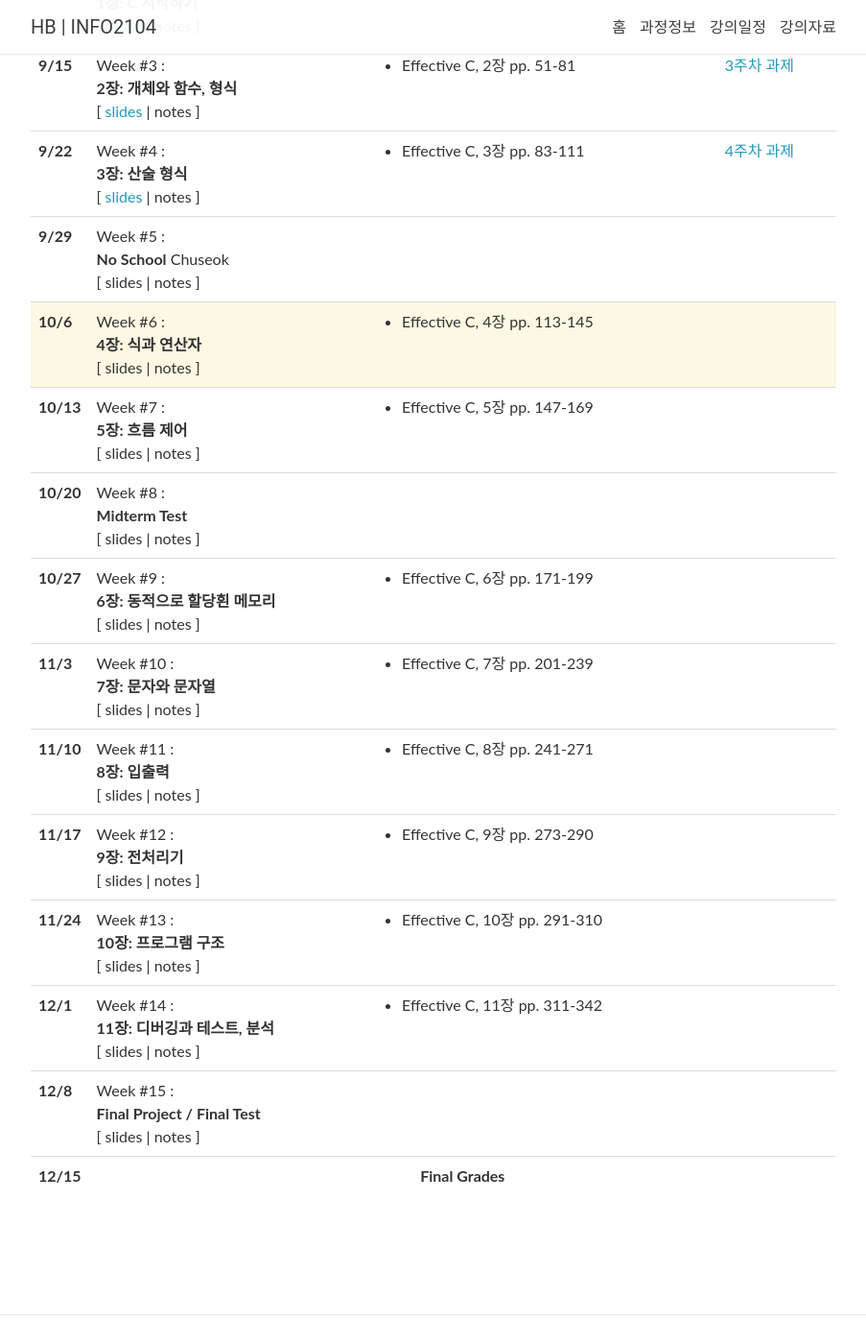
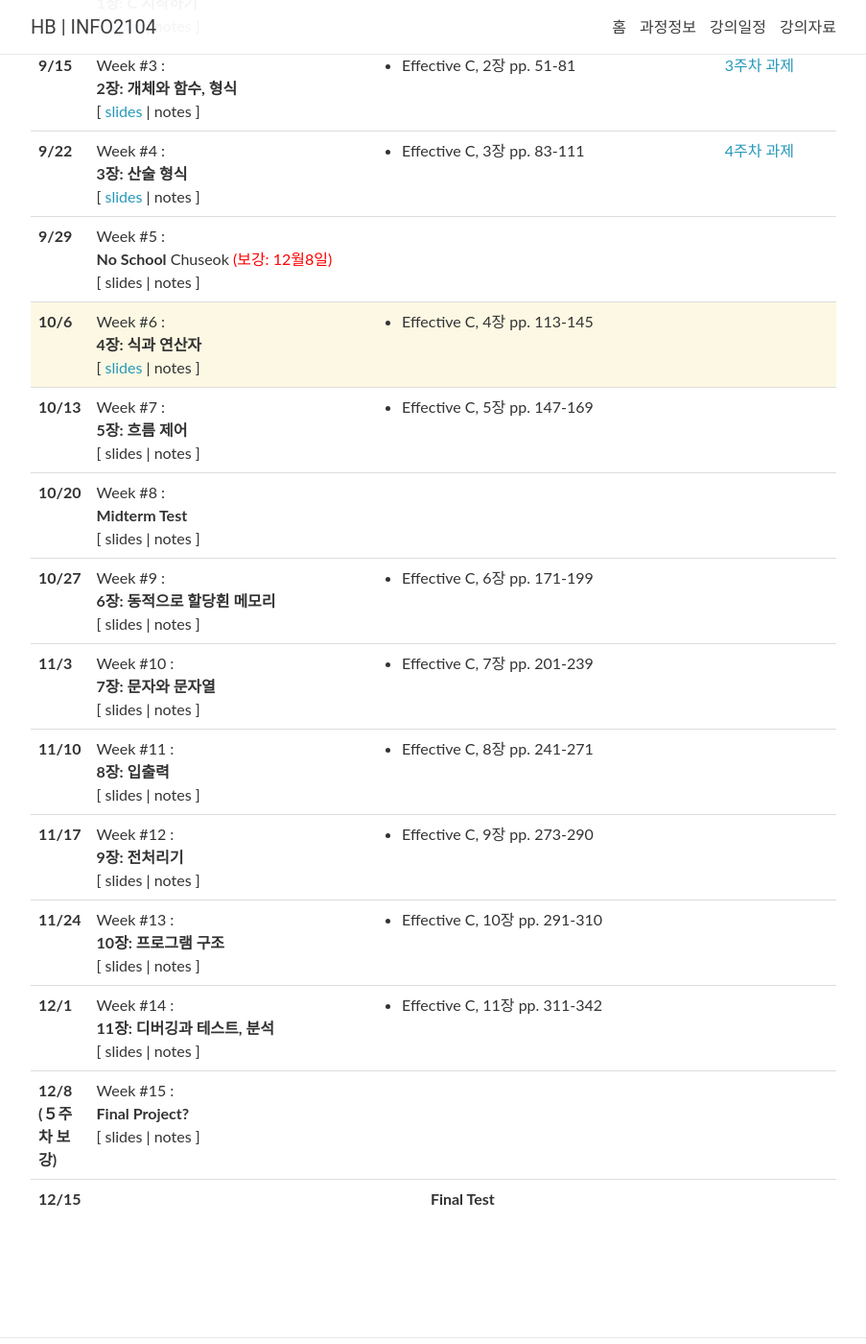
Before and after one commit to 2023-aaronkr/hb-c, a Jekyll site: the page built from _pages/lectures.md, in a window 1280 px wide and 1400 px high, scrolled down 344 px. Shown: the whole window at 96% size, without its empty margins (188-1091 px from the left). Built offline with Jekyll 4.4.1, drawn with Linux system fonts in a browser that asks for light colours; nearby versions of some CDN libraries; comment, search, counter and statistics services are not loaded.

```diff
--- a/_data/lectures.yml
+++ b/_data/lectures.yml
@@ -35,7 +35,7 @@
 - date: 9/29
   week: 5
   title: >
-    <strong>No School</strong> Chuseok
+    <strong>No School</strong> Chuseok <span style="color: red">(보강: 12월8일)</span>
   slides:
   readings:
   logistics:
@@ -44,7 +44,7 @@
   week: 6
   title: >
     <strong>4장: 식과 연산자</strong>
-  slides:
+  slides: "https://docs.google.com/presentation/d/1BHuRgvEzR1LXd2Q3Y_4aGK_-i2mCuRlMEujbt_zcNHw/edit?usp=sharing"
   readings: Effective C, 4장 pp. 113-145
   logistics:
 
@@ -109,12 +109,12 @@
   readings: Effective C, 11장 pp. 311-342
   logistics:
 
-- date: 12/8
+- date: 12/8 (５주차 보강)
   week: 15
   title: >
-    <strong>Final Project / Final Test</strong>
+    <strong>Final Project?</strong>
 
 - date: 12/15
   week: 16
   title: >
-    <strong>Final Grades</strong>
+    <strong>Final Test</strong>
```
